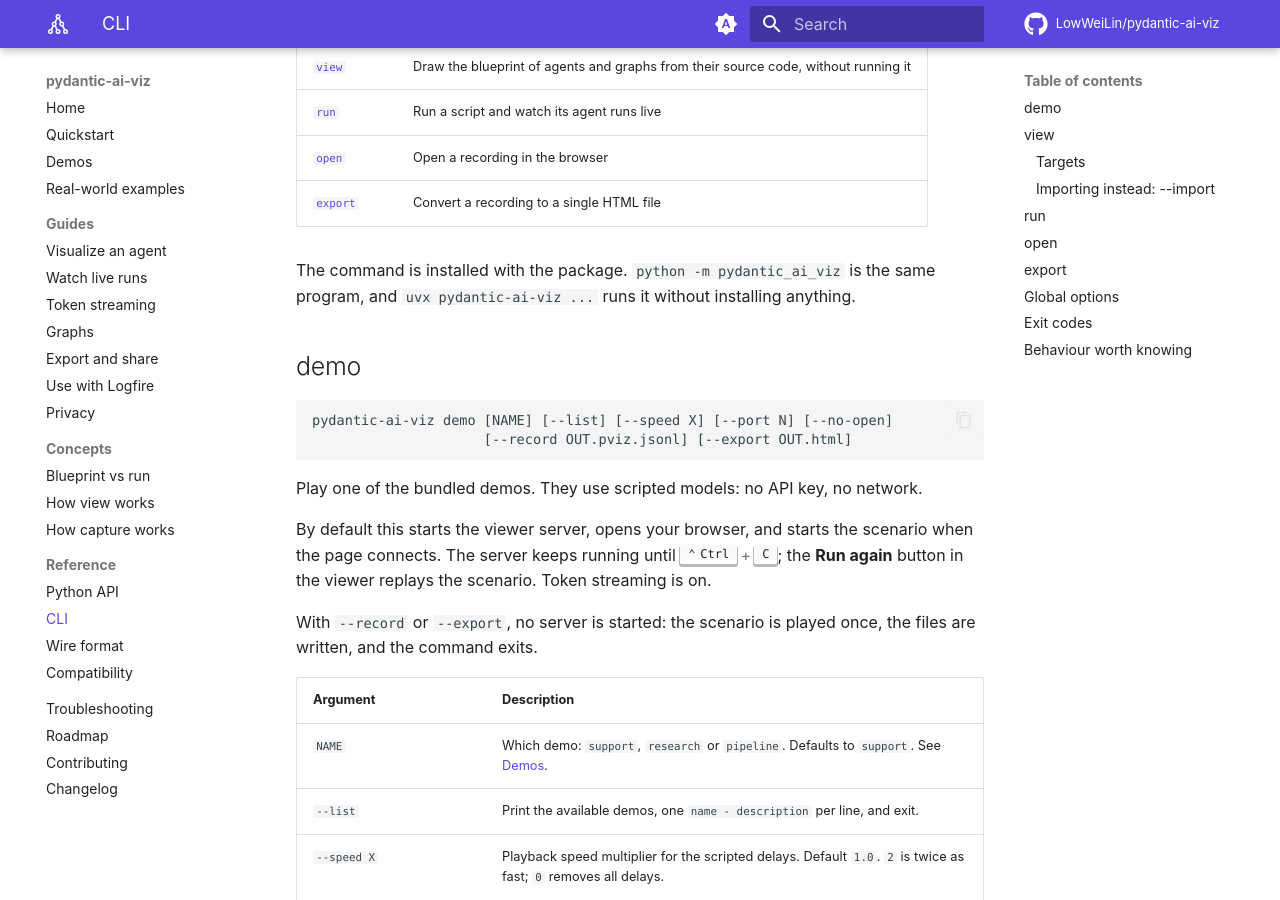
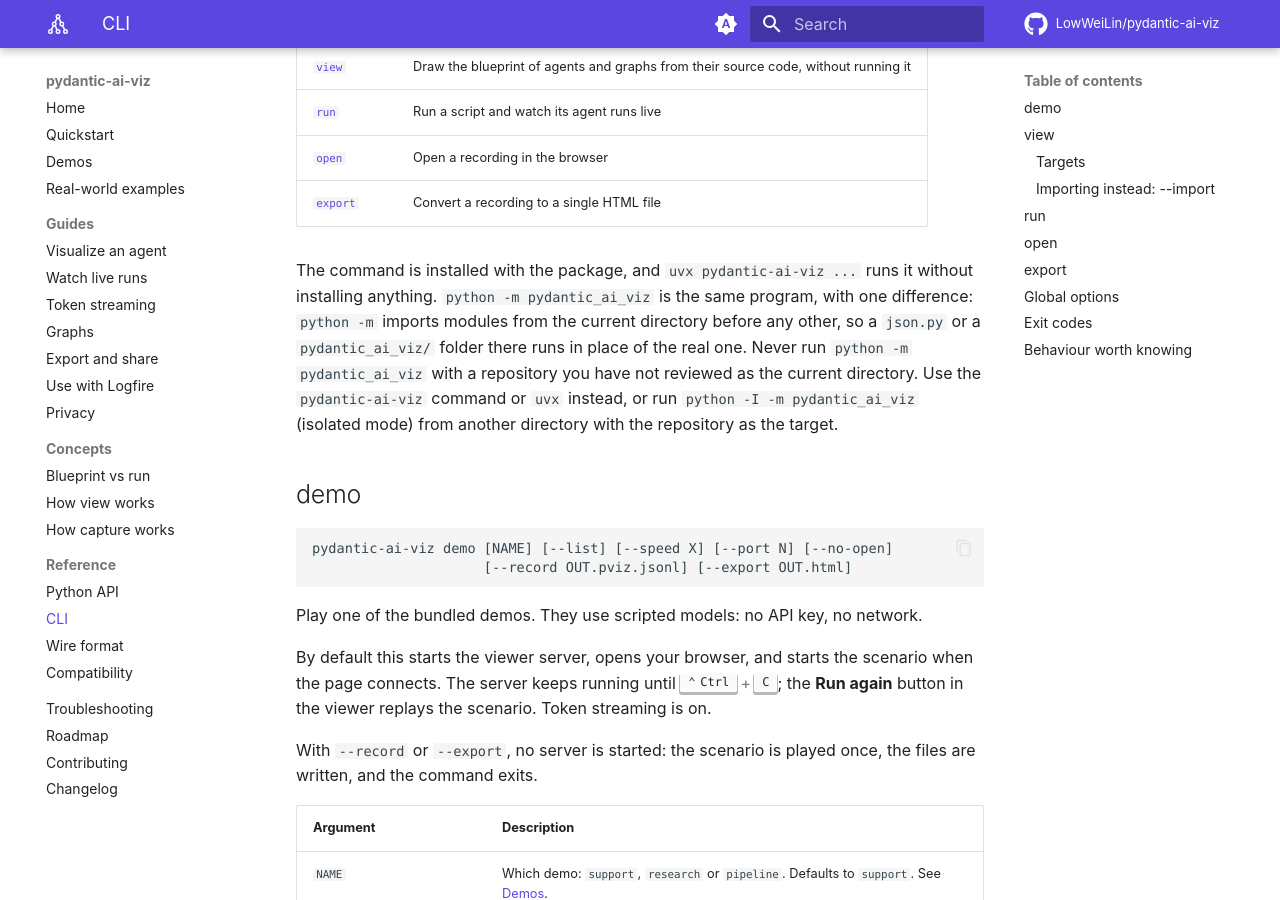
Before and after one commit to LowWeiLin/pydantic-ai-viz, an MkDocs documentation site: the page built from docs/reference/cli.md, in a window 1280 px wide and 900 px high, scrolled down 416 px. Built offline with MkDocs 1.6.1 and Material for MkDocs 9.7.7, drawn with Linux system fonts in a browser that asks for light colours; comment, search, counter and statistics services are not loaded.

Commit message:
docs: warn that python -m runs modules of the current directory
python -m puts the current directory first on sys.path, so started from
inside an unreviewed repository it imports a planted json.py, argparse.py
or pydantic_ai_viz/ package before any code of ours runs. The CLI page
called it "the same program" while the safety section promised view is
safe on unreviewed code. Steer people to the console script or uvx, or
to python -I -m from another directory.

Co-Authored-By: Claude Opus 5.5 <noreply@anthropic.com>

```diff
--- a/docs/reference/cli.md
+++ b/docs/reference/cli.md
@@ -19,7 +19,7 @@ pydantic-ai-viz --version
 | [`open`](#open) | Open a recording in the browser |
 | [`export`](#export) | Convert a recording to a single HTML file |
 
-The command is installed with the package. `python -m pydantic_ai_viz` is the same program, and `uvx pydantic-ai-viz ...` runs it without installing anything.
+The command is installed with the package, and `uvx pydantic-ai-viz ...` runs it without installing anything. `python -m pydantic_ai_viz` is the same program, with one difference: `python -m` imports modules from the current directory before any other, so a `json.py` or a `pydantic_ai_viz/` folder there runs in place of the real one. Never run `python -m pydantic_ai_viz` with a repository you have not reviewed as the current directory. Use the `pydantic-ai-viz` command or `uvx` instead, or run `python -I -m pydantic_ai_viz` (isolated mode) from another directory with the repository as the target.
 
 ## demo { #demo }
 
```
Also changed, not shown: SECURITY.md (+1 -1 lines), docs/concepts/how-view-works.md (+1 -0 lines).
